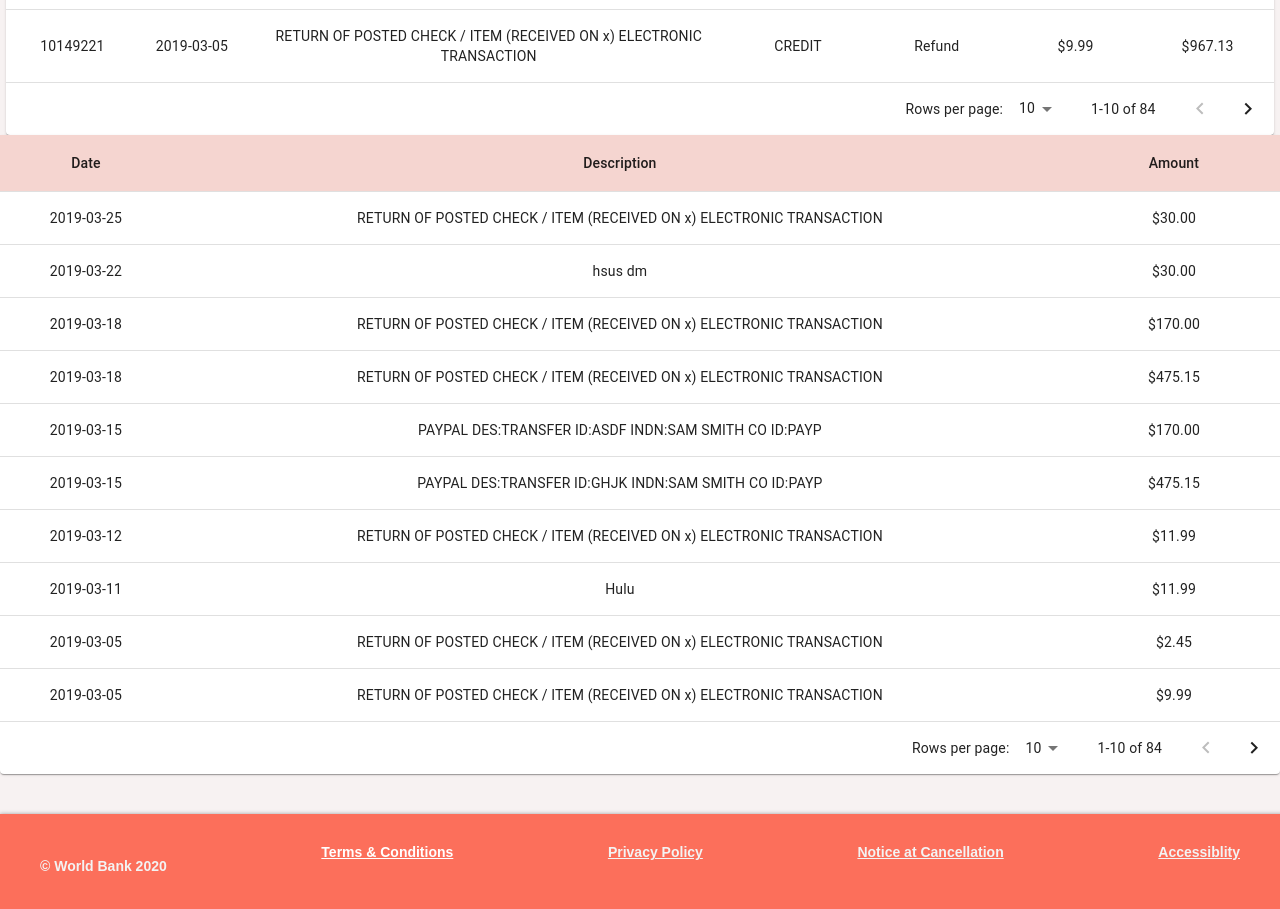
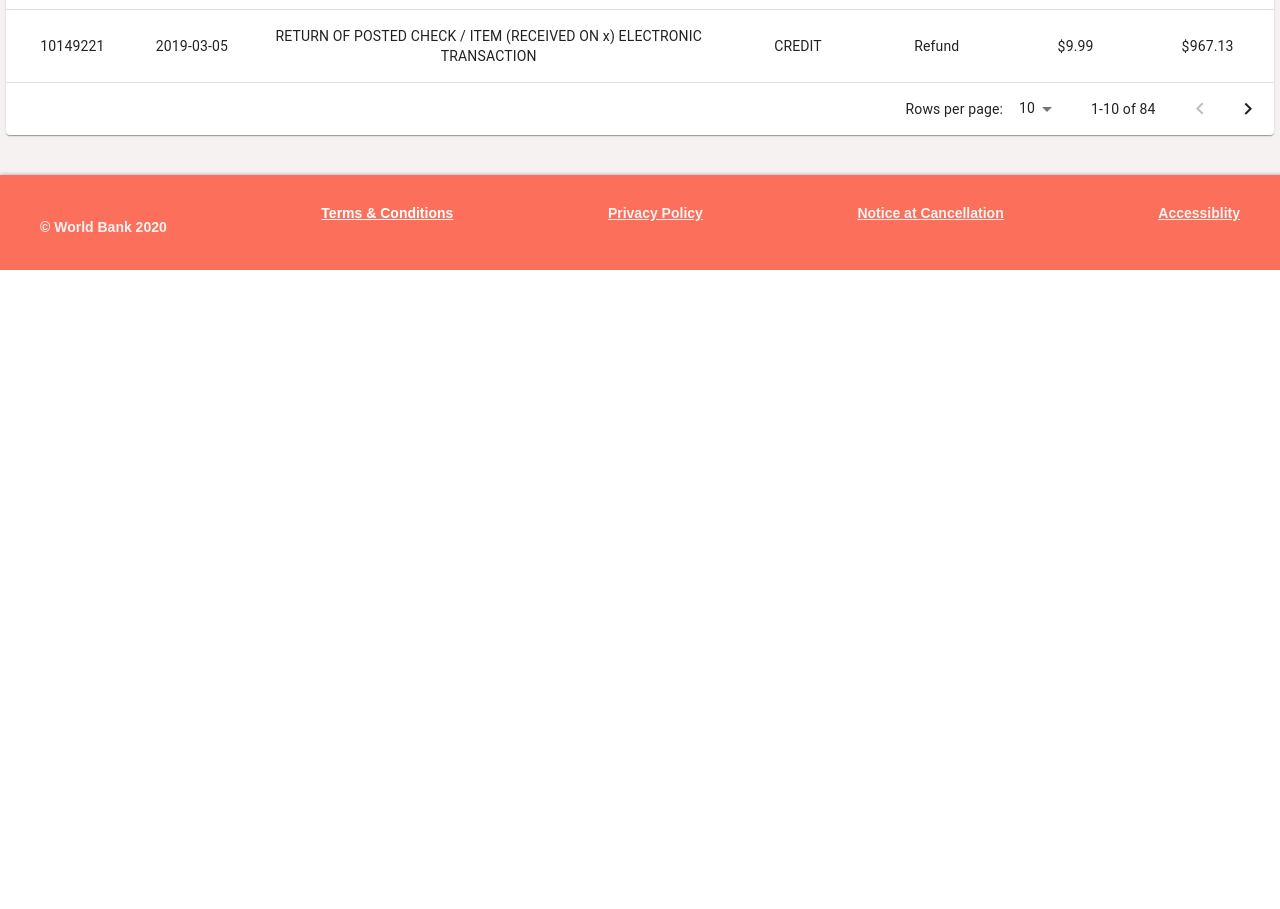
Before and after one commit to asingh120/react_UI-UX, a React (Create React App) app: page / in a window 1280 px wide. Shown: the part 1540-2449 px from the top of the page. After the commit the page ends 1810 px from the top, so only its background shows below. Built offline with nearby package versions, Linux system fonts and the light colour scheme.

Commit message:
updated css

```diff
--- a/src/Components/table.js
+++ b/src/Components/table.js
@@ -132,7 +132,7 @@ const useStyles = makeStyles({
     // maxHeight: 500
   },
   breakpoint: {
-    "@media (min-width 955px)": {
+    "@media (min-width: 955px)": {
       display: "none",
       width: "80%",
       margin: "auto"
```
